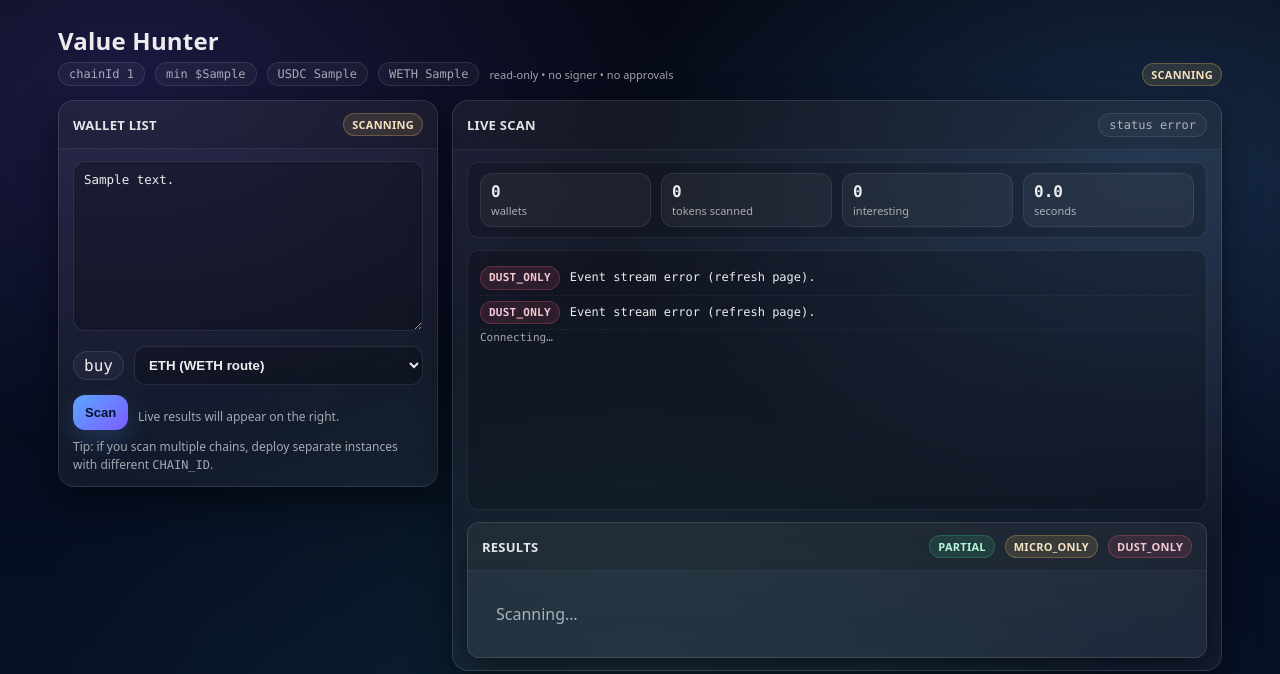
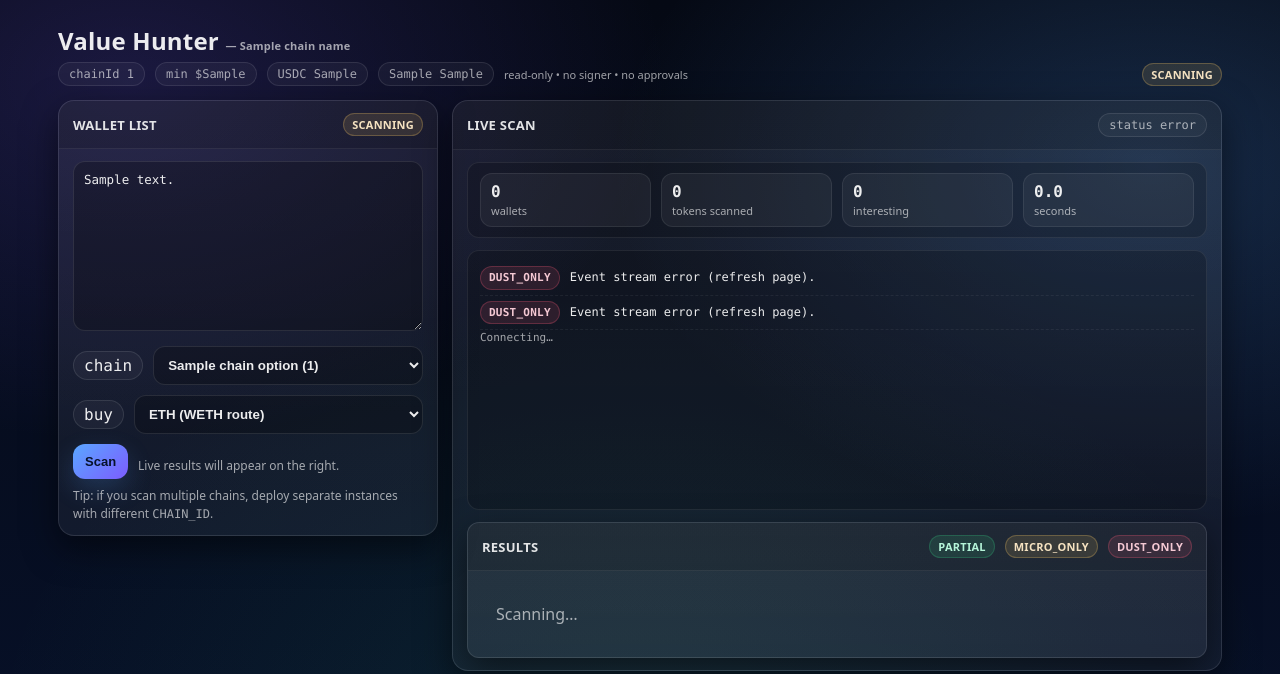
Before and after one commit to shibuinupup/value-hunter, a Flask app: template templates/index.html in a window 1280 px wide. Shown: the top 674 px of the page. Run offline with Flask 3, Linux system fonts and the light colour scheme; the template is opened without the code that fills it: most values are stand-ins (such as "Sample title", 1, 10 or a date in 2020).

Commit message:
update UI (english)

```diff
--- a/templates/index.html
+++ b/templates/index.html
@@ -232,13 +232,13 @@
   <div class="wrap">
     <div class="top">
       <div class="title">
-        <h1>Value Hunter</h1>
+        <h1>Value Hunter <span class="tiny">— {{ chain_name }}</span></h1>
         <div class="meta">
           <span class="pill">chainId <span class="mono">{{ chain_id }}</span></span>
           <span class="pill">min <span class="mono">${{ min_usdc }}</span></span>
           <span class="pill">USDC <span class="mono">{{ usdc_addr }}</span></span>
-          {% if weth_addr %}
-            <span class="pill">WETH <span class="mono">{{ weth_addr }}</span></span>
+          {% if wrapped_addr %}
+            <span class="pill">{{ wrapped_symbol }} <span class="mono">{{ wrapped_addr }}</span></span>
           {% endif %}
           <span class="tiny">read-only • no signer • no approvals</span>
         </div>
@@ -270,7 +270,18 @@
           <form method="POST" action="/start">
             <textarea name="wallets" placeholder="0x... (one per line)">{{ wallets_text }}</textarea>
 
-            <!-- BUY MODE SELECT (unchanged functionality) -->
+
+            <!-- CHAIN SELECT -->
+            <div style="display:flex; gap:10px; align-items:center; margin-top:10px;">
+              <div class="pill">chain</div>
+              <select name="chain_id" id="chain_id" class="buyMode">
+                {% for c in chain_options %}
+                  <option value="{{ c.id }}" {{ "selected" if c.id == chain_id else "" }}>{{ c.name }} ({{ c.id }})</option>
+                {% endfor %}
+              </select>
+            </div>
+
+<!-- BUY MODE SELECT (unchanged functionality) -->
             <div style="display:flex; gap:10px; align-items:center; margin-top:10px;">
               <div class="pill">buy</div>
               <select name="buy_mode" id="buy_mode" class="buyMode">
```
